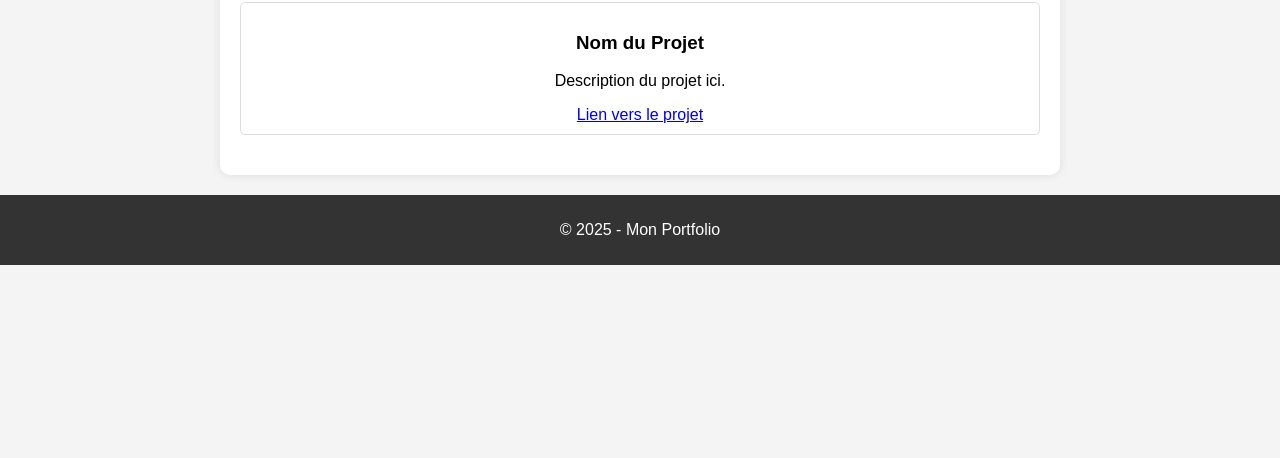
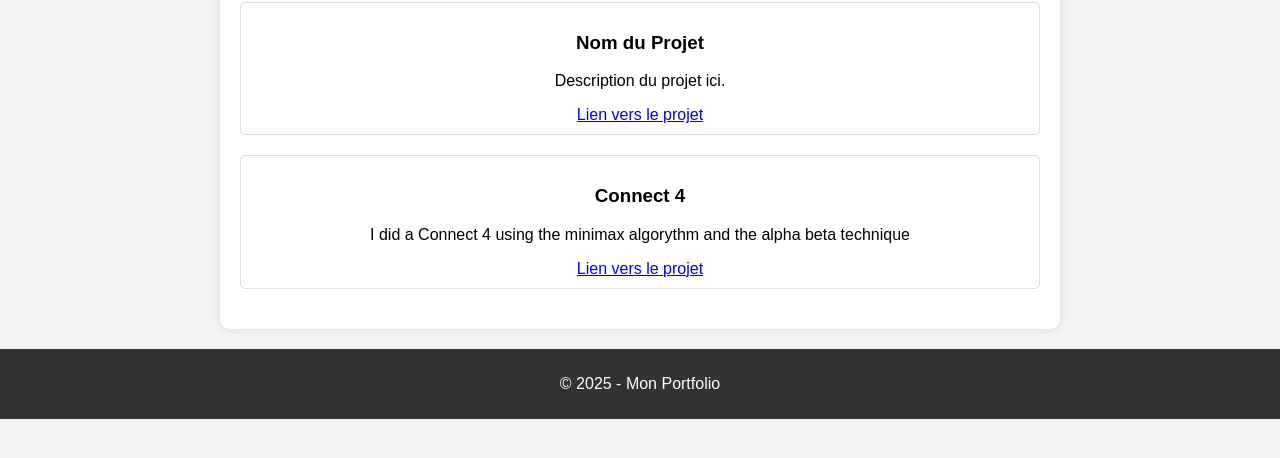
Before and after one commit to Im0-R/portfolio, a plain HTML site: page index.html in a window 1280 px wide. Shown: the part 218-676 px from the top of the page. Drawn offline with Linux system fonts and the light colour scheme.

Commit message:
Update index.html
Trying to Update through Github Desktop

```diff
--- a/index.html
+++ b/index.html
@@ -51,7 +51,11 @@
             <p>Description du projet ici.</p>
             <a href="#">Lien vers le projet</a>
         </div>
-        <!-- Ajouter d'autres projets ici -->
+        <div class="project">
+            <h3>Connect 4</h3>
+            <p>I did a Connect 4 using the minimax algorythm and the alpha beta technique</p>
+            <a href="#">Lien vers le projet</a>
+        </div>
     </div>
     <footer>
         <p>&copy; 2025 - Mon Portfolio</p>
```
